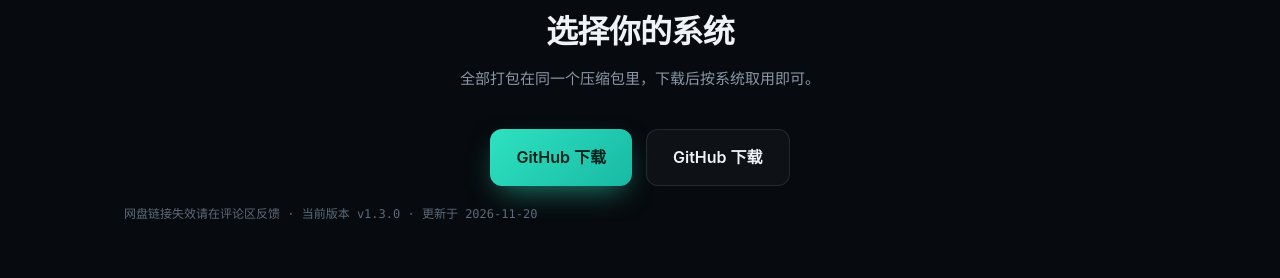
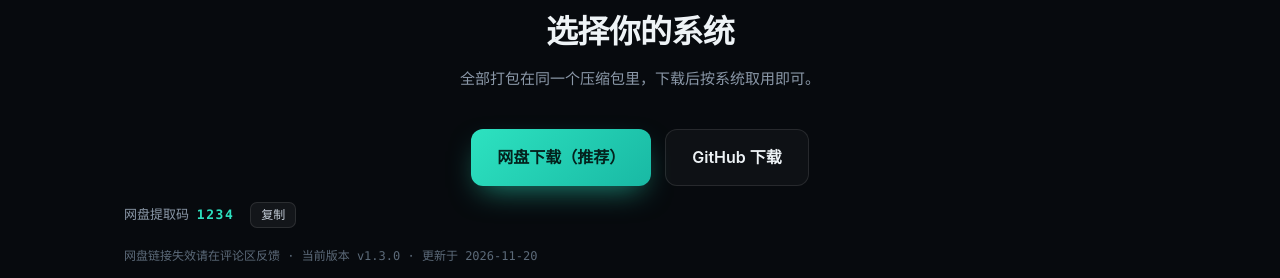
Before and after one commit to xjj0684/cliplink, a plain HTML site: page docs/index.html in a window 1280 px wide. Shown: the part 2040-2318 px from the top of the page. Drawn offline with Linux system fonts and the light colour scheme.

Commit message:
docs: 填入网盘下载链接与提取码

```diff
--- a/docs/index.html
+++ b/docs/index.html
@@ -109,6 +109,11 @@
 
   .download{text-align:center;padding:76px 0}
   .download .btn{font-size:17px;padding:17px 34px}
+  .code-line{margin-top:16px;font:500 13px/1.6 var(--mono);color:var(--muted)}
+  .code-line b{color:var(--accent);letter-spacing:.12em}
+  .code-line button{margin-left:8px;font:500 12px/1 var(--mono);color:var(--dim);cursor:pointer;
+    background:rgba(255,255,255,.05);border:1px solid var(--line);border-radius:7px;padding:6px 10px}
+  .code-line button:hover{color:var(--ink);border-color:rgba(45,226,192,.4)}
   .note{margin-top:18px;font:500 12px/1.7 var(--mono);color:var(--faint)}
 
   footer{padding:34px 0 54px;border-top:1px solid var(--line-soft);
@@ -219,6 +224,10 @@
       <a class="btn btn-primary" id="netdiskBtn" href="#" rel="noopener">网盘下载（推荐）</a>
       <a class="btn btn-ghost" href="https://github.com/xjj0684/cliplink/releases/latest" target="_blank" rel="noopener">GitHub 下载</a>
     </div>
+    <p class="code-line" id="codeLine" hidden>
+      网盘提取码 <b id="codeVal"></b>
+      <button type="button" id="copyCode">复制</button>
+    </p>
     <p class="note">网盘链接失效请在评论区反馈 · 当前版本 v1.3.0 · 更新于 2026-11-20</p>
   </section>
 
@@ -261,13 +270,31 @@
 
 <script>
   // 网盘分享链接：上传后把地址填到这里即可，留空时按钮回退到 GitHub
-  const NETDISK_URL = "";
+  const NETDISK_URL = "https://wwbsb.lanzouw.com/iyRsp4gnseef";
+  const NETDISK_CODE = "1234";
   const GITHUB_RELEASE = "https://github.com/xjj0684/cliplink/releases/latest";
   const target = NETDISK_URL || GITHUB_RELEASE;
   const netdisk = document.getElementById("netdiskBtn");
   netdisk.href = target;
   netdisk.textContent = NETDISK_URL ? "网盘下载（推荐）" : "GitHub 下载";
   document.getElementById("mainDownload").href = target;
+
+  // 提取码展示与一键复制
+  if (NETDISK_URL && NETDISK_CODE) {
+    const line = document.getElementById("codeLine");
+    const val = document.getElementById("codeVal");
+    val.textContent = NETDISK_CODE;
+    line.hidden = false;
+    document.getElementById("copyCode").addEventListener("click", async (e) => {
+      try {
+        await navigator.clipboard.writeText(NETDISK_CODE);
+        e.target.textContent = "已复制";
+        setTimeout(() => (e.target.textContent = "复制"), 1600);
+      } catch {
+        e.target.textContent = NETDISK_CODE;
+      }
+    });
+  }
 </script>
 </body>
 </html>
```
